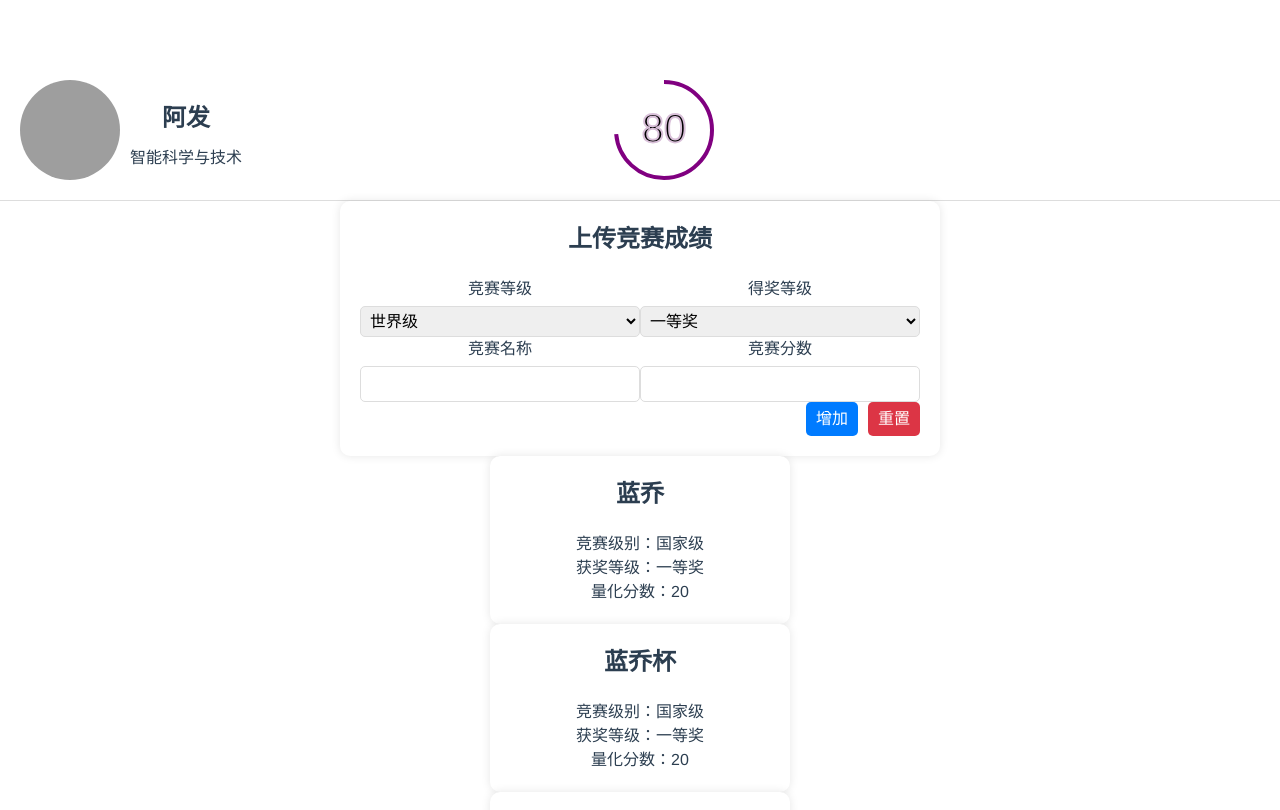
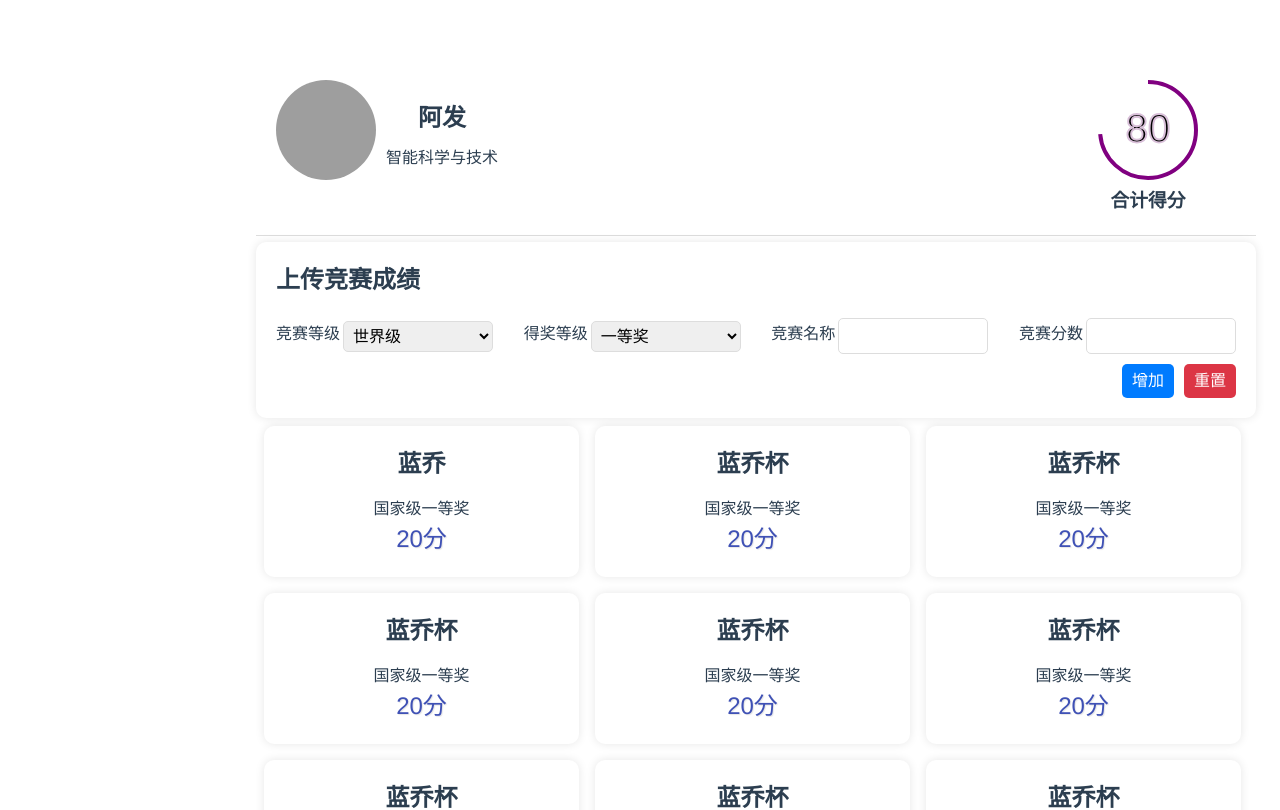
Before and after one commit to zqszqszqstvt/dierketang, a Vue app in the folder dierketang/: page / in a window 1280 px wide. Shown: the top 810 px of the page. Built offline with nearby package versions, Linux system fonts and the light colour scheme; grey boxes are pictures that could not be loaded.

Commit message:
我的竞赛页基本完成！

```diff
--- a/dierketang/src/components/MyCompetitionCard/index.vue
+++ b/dierketang/src/components/MyCompetitionCard/index.vue
@@ -1,9 +1,8 @@
 <template>
   <div class="card">
     <h2>{{ award.competitionName }}</h2>
-    <p>竞赛级别：{{ award.competitionLevel }}</p>
-    <p>获奖等级：{{ award.awardLevel }}</p>
-    <p>量化分数：{{ award.score }}</p>
+    <p>{{ award.competitionLevel }}{{ award.awardLevel }}</p>
+    <p class="score">{{ award.score }}分</p>
   </div>
 </template>
 
@@ -26,16 +25,21 @@ export default {
 </script>
 <style lang="less" scoped>
 .card {
-  width: 300px;
+  width: 315px;
   padding: 20px;
   border-radius: 10px;
   box-shadow: 0 0 10px rgba(0, 0, 0, 0.1);
   background-color: #fff;
-  margin: 0 auto;
+  margin: 8px;
 }
 
 h2 {
   text-align: center;
-  margin-bottom: 20px;
+  margin-bottom: 15px;
+}
+.score {
+  font-size: 24px;
+  color: #3f51b5;
+  text-shadow: 1px 1px 1px rgba(0, 0, 0, 0.1);
 }
 </style>
--- a/dierketang/src/components/MyCompetitionCommit/index.vue
+++ b/dierketang/src/components/MyCompetitionCommit/index.vue
@@ -53,10 +53,9 @@ export default {
     submitForm() {
       // 在这里处理表单提交
       if (!this.competitionLevel || !this.awardLevel || !this.competitionName || !this.competitionScore) {
-      alert('所有字段都必须填写！');
+      alert('所有信息都必须填写！');
       return;
     }
-
     const formData = {
       competitionLevel: this.competitionLevel,
       awardLevel: this.awardLevel,
@@ -82,16 +81,17 @@ export default {
 
 <style lang="less" scoped>
 .card {
-  width: 600px;
+  width: 1000px;
   padding: 20px;
   border-radius: 10px;
   box-shadow: 0 0 10px rgba(0, 0, 0, 0.1);
   background-color: #fff;
-  margin: 0 auto;
+  margin-top: 6px;
+  // margin: 0 auto;
 }
 
 h2 {
-  text-align: center;
+  text-align: left;
   margin-bottom: 20px;
 }
 
@@ -108,17 +108,19 @@ form {
 }
 
 .form-group {
-  flex: 1 0 200px;
   display: flex;
-  flex-direction: column;
+  align-items: center;
+  justify-content: space-between;
 }
 
 .form-group label {
   margin-bottom: 5px;
+  margin-right: 3px;
 }
 
 .form-group input,
 .form-group select {
+  width: 150px;
   padding: 5px;
   border-radius: 5px;
   border: 1px solid #ddd;
@@ -127,6 +129,7 @@ form {
 .button-group {
   flex: 1 0 100%;
   text-align: right;
+  margin-top: 10px;
 }
 
 .button-group button {
--- a/dierketang/src/components/MyCompetitionPage/index.vue
+++ b/dierketang/src/components/MyCompetitionPage/index.vue
@@ -1,8 +1,10 @@
 <template>
-  <div>
+  <div class="box">
     <MyCompetitionUser/>
     <MyCompetitionCommit/>
-    <MyCompetitionCard v-for="(item, index) in Awards" :key="index" :award="item"/>
+    <div class="awardsItem">
+      <MyCompetitionCard v-for="(item, index) in Awards" :key="index" :award="item"/>
+    </div>
   </div>
 </template>
 
@@ -47,11 +49,54 @@ export default {
           competitionLevel: '国家级',
           awardLevel: '一等奖',
           score: '20'
+        },{
+          competitionName: '蓝乔杯',
+          competitionLevel: '国家级',
+          awardLevel: '一等奖',
+          score: '20'
+        },{
+          competitionName: '蓝乔杯',
+          competitionLevel: '国家级',
+          awardLevel: '一等奖',
+          score: '20'
+        },{
+          competitionName: '蓝乔杯',
+          competitionLevel: '国家级',
+          awardLevel: '一等奖',
+          score: '20'
+        },{
+          competitionName: '蓝乔杯',
+          competitionLevel: '国家级',
+          awardLevel: '一等奖',
+          score: '20'
+        },{
+          competitionName: '蓝乔杯',
+          competitionLevel: '国家级',
+          awardLevel: '一等奖',
+          score: '20'
+        },{
+          competitionName: '蓝乔杯',
+          competitionLevel: '国家级',
+          awardLevel: '一等奖',
+          score: '20'
+        },{
+          competitionName: '蓝乔杯',
+          competitionLevel: '国家级',
+          awardLevel: '一等奖',
+          score: '20'
         }]
     }
   }
 };
 </script>
 <style lang="less" scoped>
-
+.box {
+  margin-left: 20%;
+  margin-right: 20%;
+}
+.awardsItem {
+  display: flex;
+  width: 1000px;
+  flex-wrap: wrap;
+}
 </style>
--- a/dierketang/src/components/MyCompetitionUser/index.vue
+++ b/dierketang/src/components/MyCompetitionUser/index.vue
@@ -5,6 +5,7 @@
       <h2>{{ userInfo.nickname }}</h2>
       <p>{{ userInfo.profession }}</p>
     </div>
+    <div>
       <svg class="progress-ring" :width="radius * 2" :height="radius * 2">
         <circle
         class="progress-ring__circle"
@@ -19,6 +20,8 @@
         />
         <text x="50%" y="50%" text-anchor="middle" stroke="#D8BFD8" stroke-width="2px" dy=".3em" style="font-size: 40px;">{{ progress }}</text>
       </svg>
+      <h3>合计得分</h3>
+    </div>
   </div>
 </template>
 
@@ -61,6 +64,7 @@ export default {
 </script>
 <style lang="less" scoped>
 .profile {
+  width: 1000px;
   text-align: center;
   border-bottom: 1px solid #ddd;
   padding: 20px;
@@ -76,7 +80,7 @@ export default {
 .user-info {
     margin-top: 20px;
     margin-left: 10px;
-    margin-right: 30%;
+    margin-right: 600px;
 }
 .profile h2, .profile p {
   margin: 0 0 10px 0;
```
Lines whose indentation alone changed are shown as unchanged.
